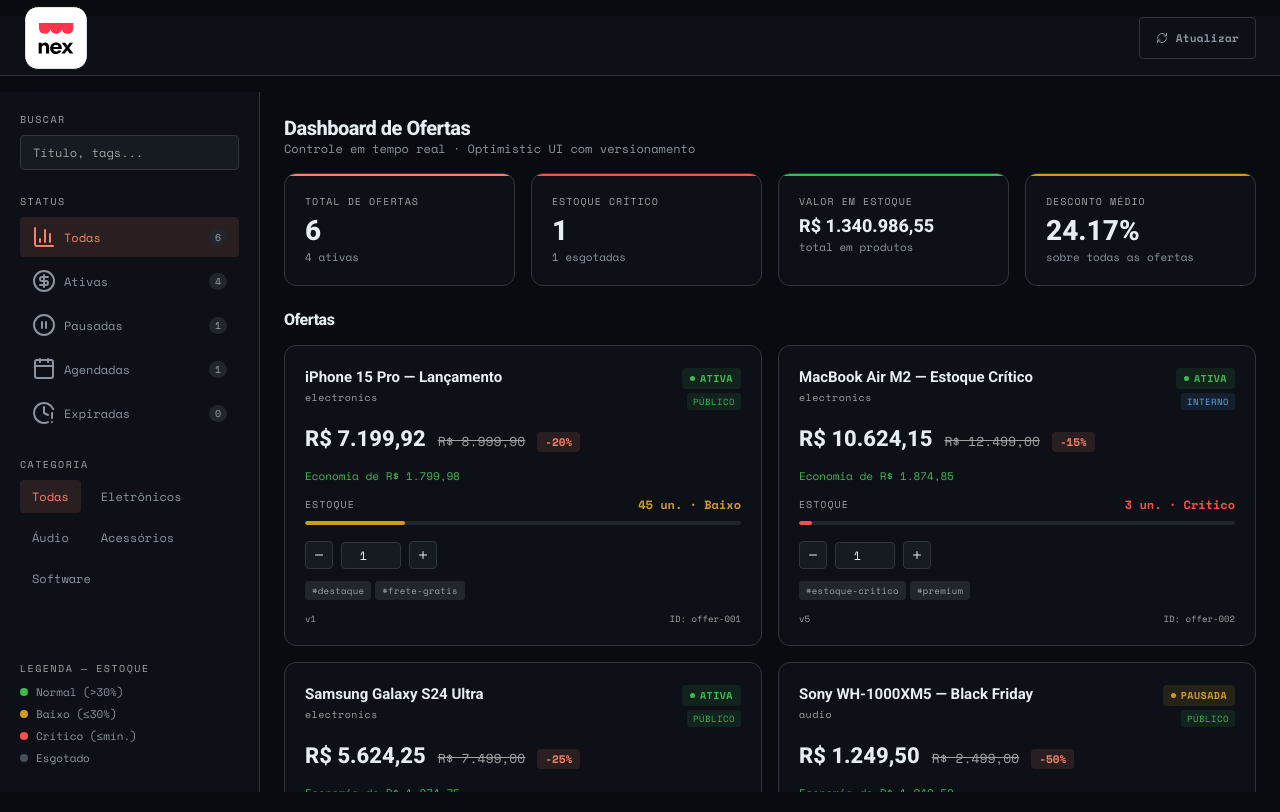
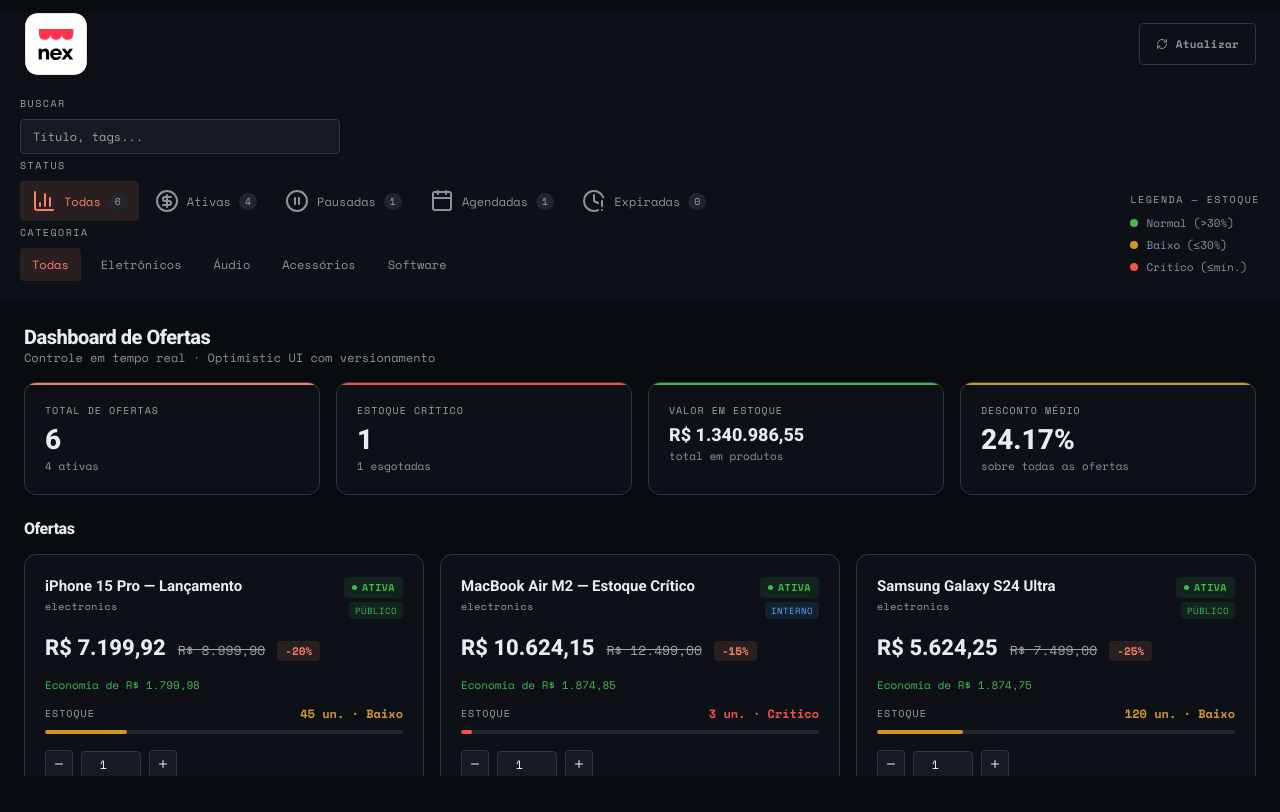
Before and after one commit to julianoventola/nextar-stock, a React (Vite) app: page / in a window 1280 px wide. Built offline with nearby package versions, Linux system fonts and the light colour scheme; data requests are answered from the project's data file.

Commit message:
refactor: changes layout display for Filters and Info in headers

```diff
--- a/src/App.tsx
+++ b/src/App.tsx
@@ -40,7 +40,7 @@
   }, [])
 
   return (
-    <div className="app-shell">
+    <div className="app">
       <AppHeader />
       <div className="main-content">
         <Filters />
--- a/src/components/layout/AppHeader.css
+++ b/src/components/layout/AppHeader.css
@@ -1,19 +1,13 @@
 
 /* ─── Header ─────────────────────────────────────────────────────────────────── */
 .app-header {
-  height: 60px;
   background: var(--color-surface);
-  border-bottom: 1px solid var(--color-border);
   display: flex;
   justify-content: space-between;
   align-items: center;
+  margin-top: var(--space-3);
   padding: 0 var(--space-6);
-  padding-bottom: var(--space-4);
-  margin: var(--space-4) 0;
   gap: var(--space-4);
-  position: sticky;
-  top: 0;
-  z-index: 100;
 }
 
 .app-header__logo {
--- a/src/components/layout/Filters.css
+++ b/src/components/layout/Filters.css
@@ -1,9 +1,7 @@
 /* ─── Sidebar ────────────────────────────────────────────────────────────────── */
 .sidebar {
   background: var(--color-surface);
-  border-right: 1px solid var(--color-border);
   padding: var(--space-5);
-  overflow-y: auto;
   display: flex;
   flex-direction: column;
   gap: var(--space-6);
@@ -18,10 +16,21 @@
   margin-bottom: var(--space-2);
 }
 
+.sidebar__filters{
+  display: flex;
+  flex-direction: column;
+  row-gap: var(--space-1);
+}
+
+.sidebar__section-filter {
+  display: flex;
+  justify-content: space-between;
+  flex-wrap: wrap;
+}
+
 /* ─── Filter Controls ────────────────────────────────────────────────────────── */
 .filter-group {
   display: flex;
-  flex-direction: column;
   gap: var(--space-1);
 }
 
@@ -96,6 +105,11 @@
 }
 
 /* ─── Search ─────────────────────────────────────────────────────────────────── */
+.sidebar__search-wrapper{
+  width: 100%;
+  max-width: 320px;
+}
+
 .search-input {
   width: 100%;
   padding: var(--space-2) var(--space-3);
--- a/src/components/layout/Filters.tsx
+++ b/src/components/layout/Filters.tsx
@@ -36,7 +36,9 @@
   return (
     <aside className="sidebar">
       {/* Search */}
-      <div>
+      <div className='sidebar__section-filter'>
+        <div className='sidebar__filters'>
+          <div className='sidebar__search-wrapper'>
             <div className="sidebar__section-label">Buscar</div>
             <input
               className="search-input"
@@ -64,7 +66,6 @@
               ))}
             </div>
           </div>
-
           {/* Category filter */}
           <div>
             <div className="sidebar__section-label">Categoria</div>
@@ -80,6 +81,7 @@
               ))}
             </div>
           </div>
+        </div>
 
         {/* Legend */}
         <div style={{ marginTop: 'auto' }}>
@@ -88,7 +90,6 @@
             { color: 'var(--color-stock-healthy)', label: 'Normal (>30%)' },
             { color: 'var(--color-stock-warning)', label: 'Baixo (≤30%)' },
             { color: 'var(--color-stock-critical)', label: 'Crítico (≤mín.)' },
-          { color: 'var(--color-stock-empty)', label: 'Esgotado' },
           ].map(item => (
             <div key={item.label} style={{ display: 'flex', alignItems: 'center', gap: 8, marginBottom: 6 }}>
               <div style={{ width: 8, height: 8, borderRadius: '50%', background: item.color, flexShrink: 0 }} />
@@ -98,6 +99,7 @@
             </div>
           ))}
         </div>
+      </div>
     </aside>
   )
 }
--- a/src/index.css
+++ b/src/index.css
@@ -84,7 +84,8 @@
   color: var(--color-text-primary);
   font-family: var(--font-mono);
   min-height: 100vh;
-  overflow-x: hidden;
+  max-width: 1440px;
+  margin: 0 auto;
 }
 
 /* Scrollbar */
@@ -107,15 +108,13 @@
 }
 
 /* ─── Layout ─────────────────────────────────────────────────────────────────── */
-.app-shell {
-  display: grid;
-  grid-template-rows: auto 1fr;
+.app {
   min-height: 100vh;
 }
 
 .main-content {
-  display: grid;
-  grid-template-columns: 260px 1fr;
+  display: flex;
+  flex-direction: column;
   gap: 0;
   height: calc(100vh - 100px);
   overflow: hidden;
```
Lines whose indentation alone changed are shown as unchanged.
